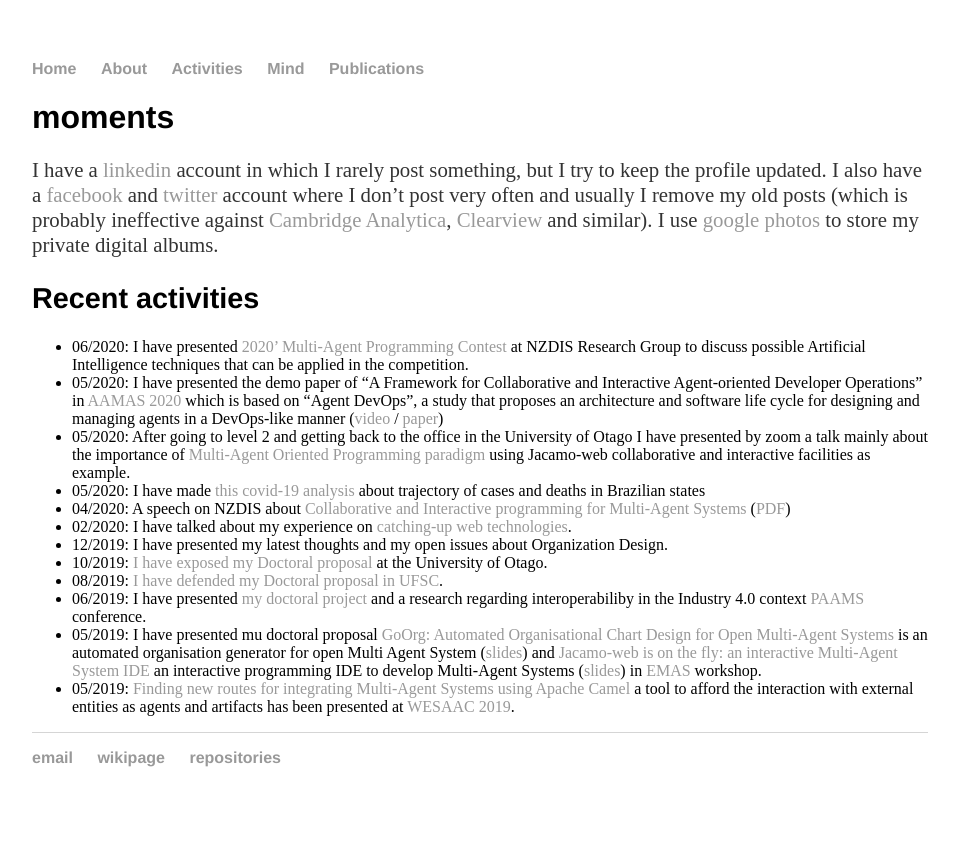
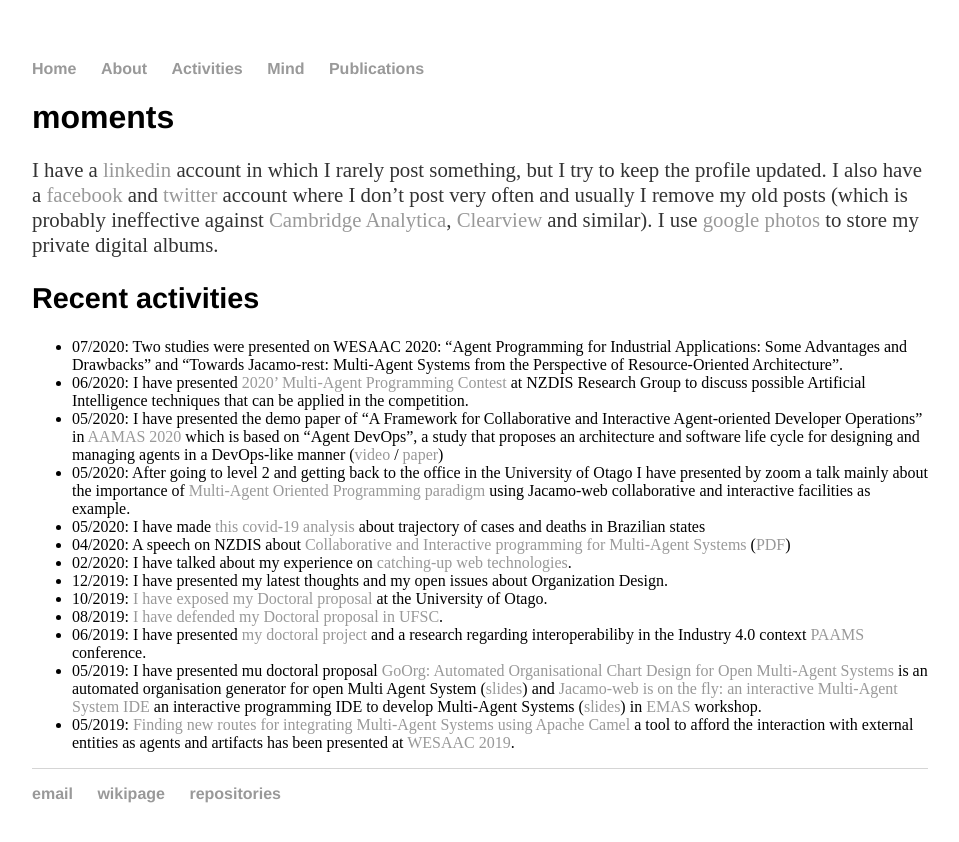
Before and after one commit to cleberjamaral/cleberjamaral.github.io, a Jekyll site: the page built from moments.md, in a window 1280 px wide. Shown: the top 842 px of the page, without its empty margins (160-1119 px from the left). Built offline with Jekyll 4.4.1, drawn with Linux system fonts in a browser that asks for light colours; our own code applies the rules of GitHub Pages for plain Markdown files.

Commit message:
GitBook: [master] 2 pages modified

```diff
--- a/moments.md
+++ b/moments.md
@@ -8,6 +8,7 @@
 
 ## Recent activities
 
+* 07/2020: Two studies were presented on WESAAC 2020: "Agent Programming for Industrial Applications: Some Advantages and Drawbacks" and "Towards Jacamo-rest: Multi-Agent Systems from the Perspective of Resource-Oriented Architecture".
 * 06/2020: I have presented [2020' Multi-Agent Programming Contest](https://www.slideshare.net/clebercbr/ai-for-multiagent-programming-contest-2020) at NZDIS Research Group to discuss possible Artificial Intelligence techniques that can be applied in the competition.
 * 05/2020: I have presented the demo paper of "A Framework for Collaborative and Interactive Agent-oriented Developer Operations" in [AAMAS 2020](https://aamas2020.conference.auckland.ac.nz/) which is based on "Agent DevOps", a study that proposes an architecture and software life cycle for designing and managing agents in a DevOps-like manner \([video](https://underline.io/lecture/124-a-framework-for-collaborative-and-interactive-agent-oriented-developer-operations) / [paper](http://ifaamas.org/Proceedings/aamas2020/pdfs/p2092.pdf)\)
 * 05/2020: After going to level 2 and getting back to the office in the University of Otago I have presented by zoom a talk mainly about the importance of [Multi-Agent Oriented Programming paradigm](https://www.slideshare.net/clebercbr/csis-meetingjacamoweb-for-collaborative-and-interactive-programming) using Jacamo-web collaborative and interactive facilities as example.
```
Also changed, not shown: README.md.
